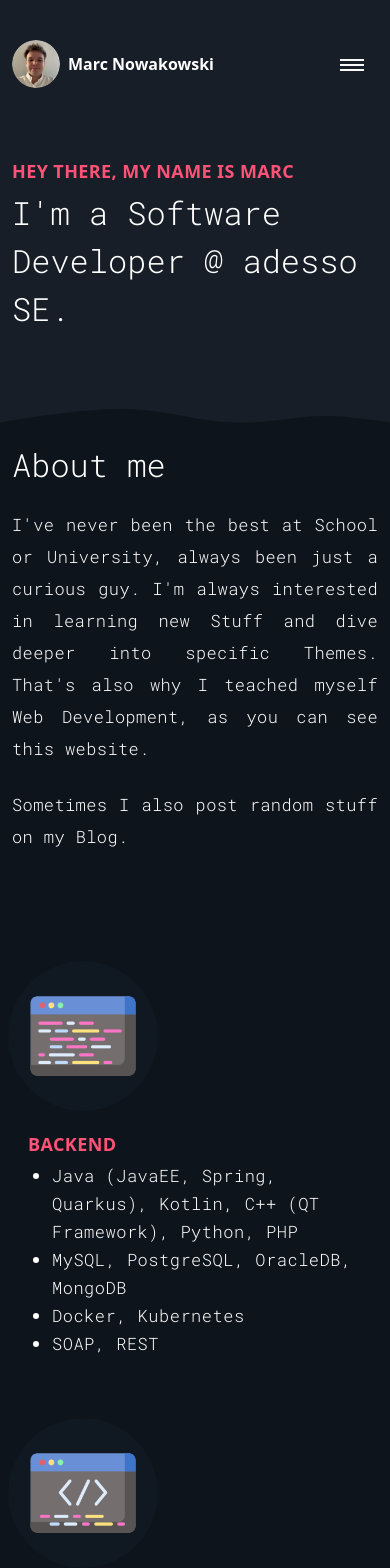
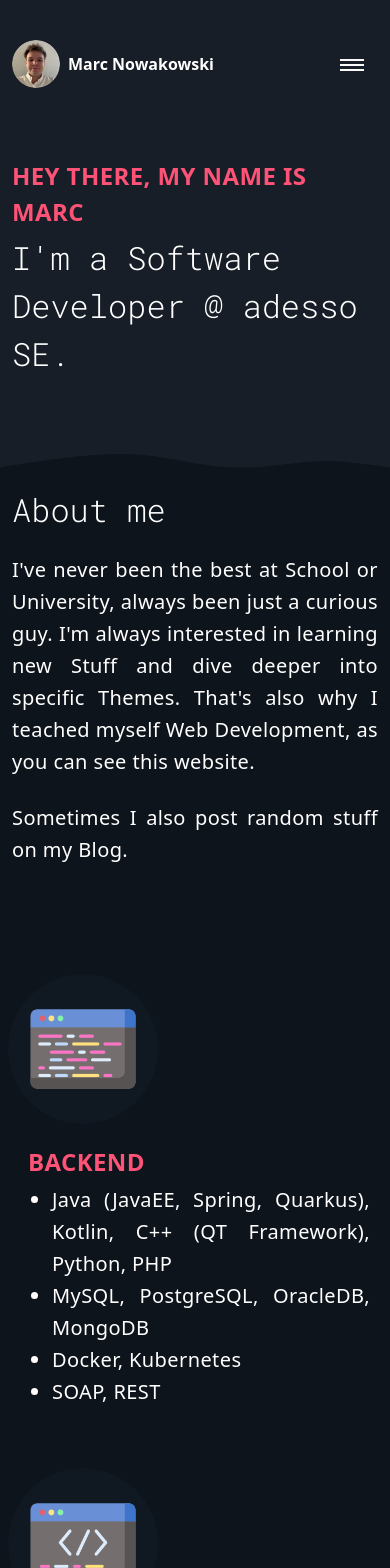
Before and after one commit to marcnow/Personal-Website, a React (Create React App) app: page / in a window 390 px wide. Shown: the top 1568 px of the page. Built offline with nearby package versions, Linux system fonts and the light colour scheme; no server answers.

Commit message:
added like functionality

```diff
--- a/public/index.html
+++ b/public/index.html
@@ -14,11 +14,12 @@
     <link rel="preconnect" href="https://fonts.googleapis.com">
     <link rel="preconnect" href="https://fonts.gstatic.com" crossorigin>
     <link href="https://fonts.googleapis.com/css2?family=Roboto+Mono:wght@300&display=swap" rel="stylesheet">
-
+    <link href="https://fonts.googleapis.com/css2?family=Ubuntu&display=swap" rel="stylesheet">
     <title>Marc Nowakowski</title>
 
     <style>
       @import url('https://fonts.googleapis.com/css2?family=Roboto+Mono:wght@300&display=swap');
+      @import url('https://fonts.googleapis.com/css2?family=Ubuntu&display=swap');
     </style>
   </head>
   <body>
--- a/src/components/BasicTable.jsx
+++ b/src/components/BasicTable.jsx
@@ -40,7 +40,7 @@
   };
 
   return (
-    <div className="robotoMono">
+    <div className="about">
       <table>
         <thead>
           <tr>
@@ -65,7 +65,7 @@
           ))}
         </tbody>
       </table>
-      <div className="h-24" />
+      <div className="min-h-[calc(100vh-39rem-314px)]" />
     </div>
   );
 }
--- a/src/components/UserFeedback.jsx
+++ b/src/components/UserFeedback.jsx
@@ -5,7 +5,7 @@
 import React from 'react';
 import FavoriteIcon from '@mui/icons-material/Favorite';
 import {
-  collection, addDoc, updateDoc, getDoc, setDoc, doc,
+  getDoc, setDoc, doc,
 } from 'firebase/firestore';
 import { pink } from '@mui/material/colors';
 import { db } from '../firebase';
@@ -24,7 +24,6 @@
       await setDoc(doc(db, 'feedback', blogname), {
         like: newLikes,
       });
-      console.log('Document written with ID:');
     } catch (ex) {
       console.error('Error adding document: ', ex);
     }
@@ -42,11 +41,11 @@
   }, []);
   // ff5277
   return (
-    <div className="flex pt-8 items-center">
+    <div className="flex pt-8 mb:pt-0 items-center">
       <button onClick={writeToDatabase}>
         <FavoriteIcon sx={{ fontSize: 60, color: '#ff5277' }} />
       </button>
-      <h3 className="ml-3 font-bold text-2xl mb:text-xl">{likes}</h3>
+      <h3 className="ml-3 font-bold text-2xl mb:text-2xl">{likes}</h3>
     </div>
   );
 }
--- a/src/components/me/AboutMe.jsx
+++ b/src/components/me/AboutMe.jsx
@@ -9,11 +9,11 @@
       <div>
         <div className="mb:p-3 lp:p-3">
           <h1 className="pb-5">About me</h1>
-          <p className="robotoMono">
+          <p className="about">
             I&apos;ve never been the best at School or University, always been just a curious guy.
             I&apos;m always interested in learning new Stuff and dive deeper into specific Themes. That&apos;s also why I teached myself Web Development, as you can see this website.
           </p>
-          <p className="robotoMono pb-8">
+          <p className="about pb-8">
             Sometimes I also post random stuff on my
             {' '}
             <a href="/blog" className="hover:underline">Blog</a>
--- a/src/components/me/AboutMeIcon.jsx
+++ b/src/components/me/AboutMeIcon.jsx
@@ -8,9 +8,9 @@
       <img className="icon" src={props.img} alt={props.name} />
       <div className="p-5 ml-6 mb:ml-2">
         <h2>{props.name}</h2>
-        <ul className="robotoMono list-disc tracking-wide text-xl ml-6">
+        <ul className="list-disc ml-6">
           {props.skills.map((item) => (
-            <li>{item}</li>
+            <li className="about">{item}</li>
           ))}
         </ul>
       </div>
--- a/src/components/routes/TheGreatChickenNuggetSauceRanking.jsx
+++ b/src/components/routes/TheGreatChickenNuggetSauceRanking.jsx
@@ -83,6 +83,9 @@
                   </Element>
                 </Element>
                 <p>On more rankings and further disussions!</p>
+                <div className="likeHeart">
+                  <UserFeedback blogName="theGreatChickenNuggetSauceRanking" />
+                </div>
               </article>
             </div>
           </div>
--- a/src/index.css
+++ b/src/index.css
@@ -39,7 +39,7 @@
 
 p {
     margin-bottom: 1.5rem;
-    font-size: 19px;
+    font-size: 20px;
     line-height: 2rem;
     overflow-wrap: break-word;
     color: white;
@@ -101,6 +101,24 @@
     color: #ff5277;
 }
 
+p.about, li.about {
+    margin-bottom: 1.5rem;
+    font-weight: 200;
+    font-size: 22px;
+    line-height: 2rem;
+    overflow-wrap: break-word;
+    letter-spacing: 0.025rem;
+    text-align: justify;
+}
+
+div.about {
+    font-weight: 200;
+    font-size: 22px;
+    line-height: 2rem;
+    letter-spacing: 0.025rem;
+    text-align: justify;
+}
+
 img.icon {
     margin-left: 2rem;
     width: 250px;
@@ -142,6 +160,10 @@
 
 .robotoMono {
     font-family: 'Roboto Mono', monospace;
+}
+
+.ubuntu {
+    font-family: 'Ubuntu', sans-serif;
 }
 
 .listItem::before {
@@ -242,7 +264,7 @@
     }
 
     h2 {
-        font-size: 18px;
+        font-size: 24px;
     }
 
     h3 {
@@ -253,8 +275,17 @@
         font-size: 17px;
     }
 
+    p.about {
+        font-size: 20px;
+    }
+
+    li.about {
+        font-size: 20px;
+        margin-bottom: 0;
+    }
+
     th, td {
-        font-size: 0.65rem;
+        font-size: 0.83rem;
     }
 
     img.icon {
@@ -323,4 +354,8 @@
     .hamb{
         display: none;
     }
+
+    .likeHeart{
+        display: none;
+    }
 }
```
Also changed, not shown: 1 other file (tests, documents, lock files or other folders).
